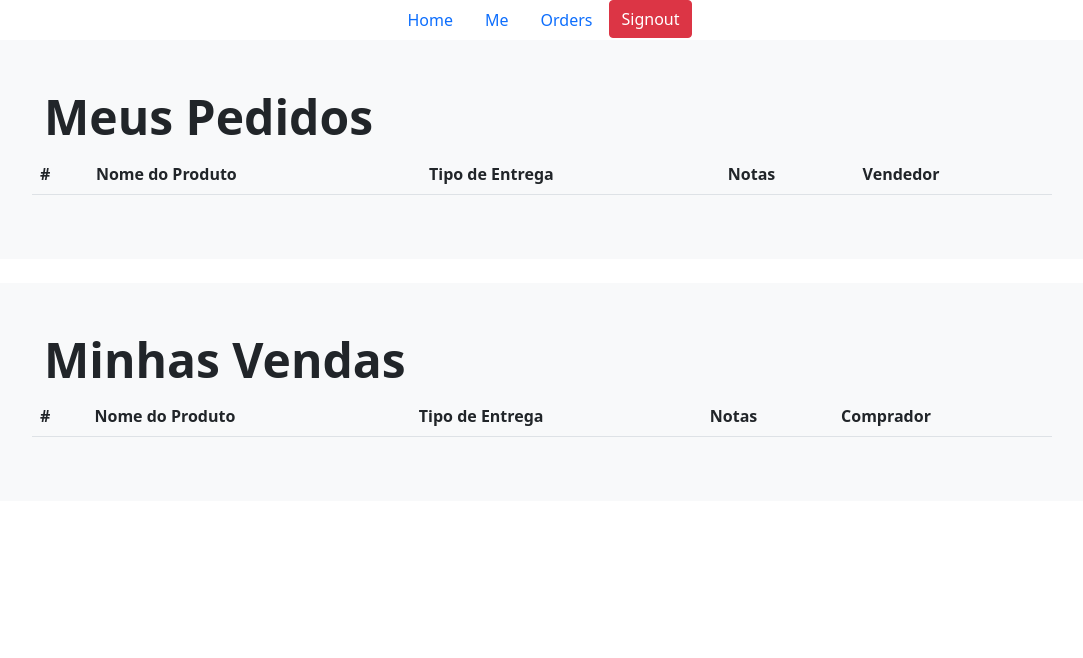
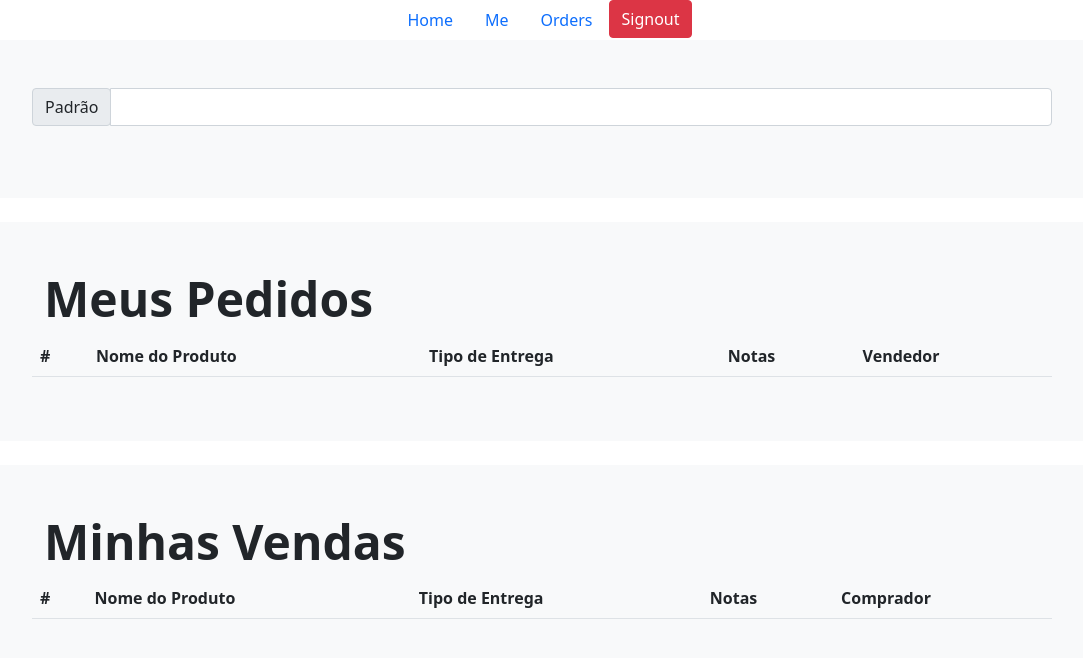
Before and after one commit to Marquezv/blx-backend, a plain HTML site: page public/pedidos.html in a window 1280 px wide. Shown: the whole page, without its empty margins (98-1181 px from the left). Drawn offline with nearby package versions, Linux system fonts and the light colour scheme; no server answers.

Commit message:
filter orders ok

```diff
--- a/public/js/components.js
+++ b/public/js/components.js
@@ -44,3 +44,16 @@ export const tableOrders = function(orders){
               <td>${orders.user.name}</td>
               `
 }
+
+export const searchOrders = function(){
+    return `
+              <div class="input-group mb-3">
+
+              <div class="input-group mb-2">
+                <div class="input-group-prepend">
+                  <span class="input-group-text" id="inputGroup-sizing-default">Padrão</span>
+                </div>
+                <input id="input_search" type="text" class="form-control" aria-label="Exemplo do tamanho do input" aria-describedby="inputGroup-sizing-lg">
+              </div>
+            </div> `
+}
--- a/public/js/orders.js
+++ b/public/js/orders.js
@@ -1,5 +1,5 @@
-import { getOrder, soldOrder } from "./routes.js"
-import { tableOrders } from "./components.js"
+import { getOrder, soldOrder,  } from "./routes.js"
+import { tableOrders, searchOrders } from "./components.js"
 
 const product_id = sessionStorage.getItem('product_id')
 const token = sessionStorage.getItem('Authorization')
@@ -8,6 +8,10 @@ const url = 'https://blx-app.herokuapp.com'
 
 /////////////
 document.addEventListener('DOMContentLoaded', function() {
+
+    const searchArea = document.getElementById('searchOrders')
+    searchArea.innerHTML = searchOrders()
+
     getOrder()
     .then(response => {
 
@@ -18,8 +22,8 @@ document.addEventListener('DOMContentLoaded', function() {
     .then(response => {
         viewSold(response)
     })
+    input_search();
  });
-
 
 
 function createOrder(response){
@@ -48,3 +52,21 @@ function viewSold(response){
             table.appendChild(row)
         })
 }
+
+function input_search(){
+    const input = document.getElementById('input_search');
+    input.addEventListener('keyup', pesquisaTabela())
+}
+
+function pesquisaTabela() {
+  var filter, table, tr, td, i;
+  table = document.getElementById("data_order");
+  return function() {
+    tr = table.querySelectorAll("tbody tr");
+    filter = this.value.toUpperCase();
+    for (i = 0; i < tr.length; i++) {
+      var match = tr[i].innerHTML.toUpperCase().indexOf(filter) > -1;
+      tr[i].style.display = match ? "block" : "none";
+    }
+  }
+}
--- a/public/pedidos.html
+++ b/public/pedidos.html
@@ -33,7 +33,11 @@
             </li>
           </ul>
         </nav>
-        <!--Modal-->
+        <!--searchOrders-->
+        <div id="searchOrders" class="p-5 mb-4 bg-light rounded-3">
+
+        </div>
+
 
         <!-- PEDIDOS-JUMBOTROM -->
         <div class="p-5 mb-4 bg-light rounded-3">
@@ -41,7 +45,7 @@
                 <h1 class="display-5 fw-bold">Meus Pedidos</h1>
             </div>
             <div class="table-responsive">
-              <table class="table">
+              <table id="data_order" class="table  table-hover">
                 <thead>
                 <tr>
                     <th scope="col">#</th>
@@ -63,7 +67,7 @@
               <h1 class="display-5 fw-bold">Minhas Vendas</h1>
             </div>
             <div class="table-responsive">
-              <table class="table">
+              <table class="table  table-hover">
                 <thead>
                 <tr>
                     <th scope="col">#</th>
```
